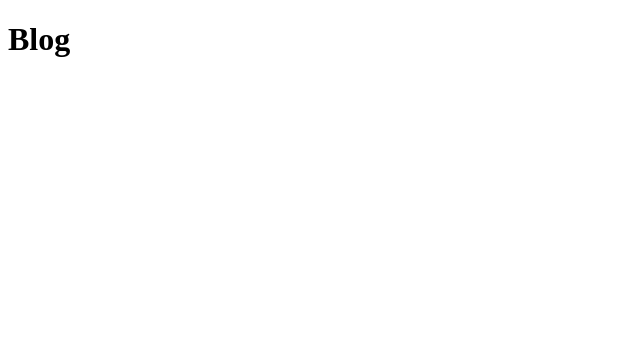
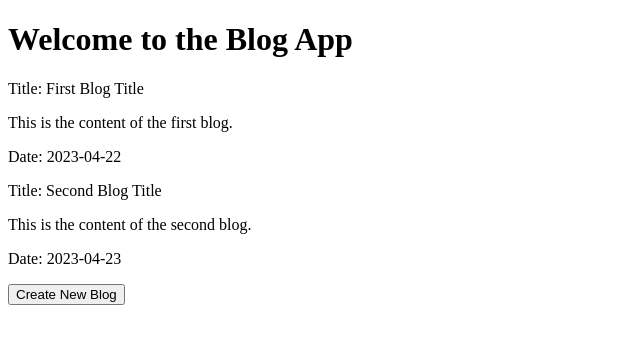
Before and after one commit to Andreaa-Dev/blog-angular, an Angular app: page / in a window 1280 px wide. Shown: the top 344 px of the page, without its empty margins (0-640 px from the left). Built offline with nearby package versions, Linux system fonts and the light colour scheme.

Commit message:
create form done

```diff
--- a/src/app/app.component.html
+++ b/src/app/app.component.html
@@ -1 +1,31 @@
-<h1>Blog</h1>
+<div class="container">
+  <h1>Welcome to the Blog App</h1>
+  <app-blog-list></app-blog-list>
+  <!-- Create New Blog Button -->
+  <button (click)="showCreateForm()">Create New Blog</button>
+
+  <!-- Create Blog Form -->
+  <!-- (blogCreated)="handleBlogCreated($event)" -->
+
+  <app-blog-create *ngIf="showCreate"></app-blog-create>
+
+  <!-- Displaying a List of Blogs -->
+  <!-- <div *ngFor="let blog of blogs">
+    <h3 (click)="toggleBlogDetail(blog)">
+      {{ blog.title }} - {{ blog.date | date }}
+    </h3> -->
+  <!-- Show/Hide Blog Detail -->
+  <!-- <div *ngIf="blog.showDetail"> -->
+  <!-- <app-blog-detail [blog]="blog"></app-blog-detail>
+      <button (click)="showEditForm(blog)">Edit</button>
+      <button (click)="deleteBlog(blog)">Delete</button> -->
+
+  <!-- Edit Blog Form -->
+  <!-- <app-blog-edit
+        *ngIf="blog.showEdit"
+        [blog]="blog"
+        (blogUpdated)="handleBlogUpdated($event)"
+      ></app-blog-edit> -->
+  <!-- </div>
+  </div> -->
+</div>
--- a/src/app/app.component.ts
+++ b/src/app/app.component.ts
@@ -3,8 +3,30 @@ import { Component } from '@angular/core';
 @Component({
   selector: 'app-root',
   templateUrl: './app.component.html',
-  styleUrls: ['./app.component.css']
+  styleUrls: ['./app.component.css'],
 })
 export class AppComponent {
   title = 'blog-app';
+  blogs = [
+    {
+      id: 1,
+      title: 'First Blog Title',
+      date: '2023-04-22',
+      author: 'John Doe',
+      content: 'This is the content of the first blog.',
+    },
+    {
+      id: 2,
+      title: 'Second Blog Title',
+      date: '2023-04-23',
+      author: 'Jane Smith',
+      content: 'This is the content of the second blog.',
+    },
+  ];
+
+  showCreate = false;
+  // logic to create new form
+  showCreateForm() {
+    this.showCreate = true;
+  }
 }
--- a/src/app/blog-create/blog-create.component.html
+++ b/src/app/blog-create/blog-create.component.html
@@ -1 +1,19 @@
-<p>blog-create works!</p>
+<h1>Create new blog</h1>
+
+<form [formGroup]="createNewBlog" (ngSubmit)="handleBlogCreated()">
+  <label for="title">Title:</label>
+  <input type="text" id="title" formControlName="title" />
+
+  <label for="author">Author:</label>
+  <input type="text" id="author" formControlName="author" />
+
+  <label for="content">Content:</label>
+  <input type="text" id="content" formControlName="content" />
+
+  <label for="date">Date:</label>
+  <input type="date" id="date" formControlName="date" />
+
+  <button type="submit" [disabled]="createNewBlog.invalid">
+    Create new blog
+  </button>
+</form>
--- a/src/app/blog-create/blog-create.component.ts
+++ b/src/app/blog-create/blog-create.component.ts
@@ -1,10 +1,29 @@
 import { Component } from '@angular/core';
+import { FormBuilder, FormGroup, Validators } from '@angular/forms';
 
 @Component({
   selector: 'app-blog-create',
   templateUrl: './blog-create.component.html',
-  styleUrls: ['./blog-create.component.css']
+  styleUrls: ['./blog-create.component.css'],
 })
 export class BlogCreateComponent {
+  createNewBlog: FormGroup;
 
+  constructor(private fb: FormBuilder) {
+    this.createNewBlog = this.fb.group({
+      title: ['', [Validators.required]],
+      author: ['', [Validators.required]],
+      content: ['', Validators.required],
+      date: [
+        '',
+        Validators.required,
+        // date follows the pattern 'YYYY-MM-DD'
+        Validators.pattern(/^\d{4}-\d{2}-\d{2}$/),
+      ],
+    });
+  }
+
+  handleBlogCreated() {
+    console.log(this.createNewBlog.value);
+  }
 }
--- a/src/app/blog-list/blog-list.component.html
+++ b/src/app/blog-list/blog-list.component.html
@@ -1 +1,7 @@
-<p>blog-list works!</p>
+<div>
+  <div *ngFor="let blog of blogs">
+    <p>Title: {{ blog.title }}</p>
+    <p>{{ blog.content }}</p>
+    <p>Date: {{ blog.date }}</p>
+  </div>
+</div>
--- a/src/app/blog-list/blog-list.component.ts
+++ b/src/app/blog-list/blog-list.component.ts
@@ -3,8 +3,23 @@ import { Component } from '@angular/core';
 @Component({
   selector: 'app-blog-list',
   templateUrl: './blog-list.component.html',
-  styleUrls: ['./blog-list.component.css']
+  styleUrls: ['./blog-list.component.css'],
 })
 export class BlogListComponent {
-
+  blogs = [
+    {
+      id: 1,
+      title: 'First Blog Title',
+      date: '2023-04-22',
+      author: 'John Doe',
+      content: 'This is the content of the first blog.',
+    },
+    {
+      id: 2,
+      title: 'Second Blog Title',
+      date: '2023-04-23',
+      author: 'Jane Smith',
+      content: 'This is the content of the second blog.',
+    },
+  ];
 }
```
Also changed, not shown: src/app/app.module.ts (+5 -6 lines), src/app/blog.service.ts (+28 -2 lines), src/app/model/blog.model.ts (added, +11 -0 lines), 1 other file (tests, documents, lock files or other folders).
